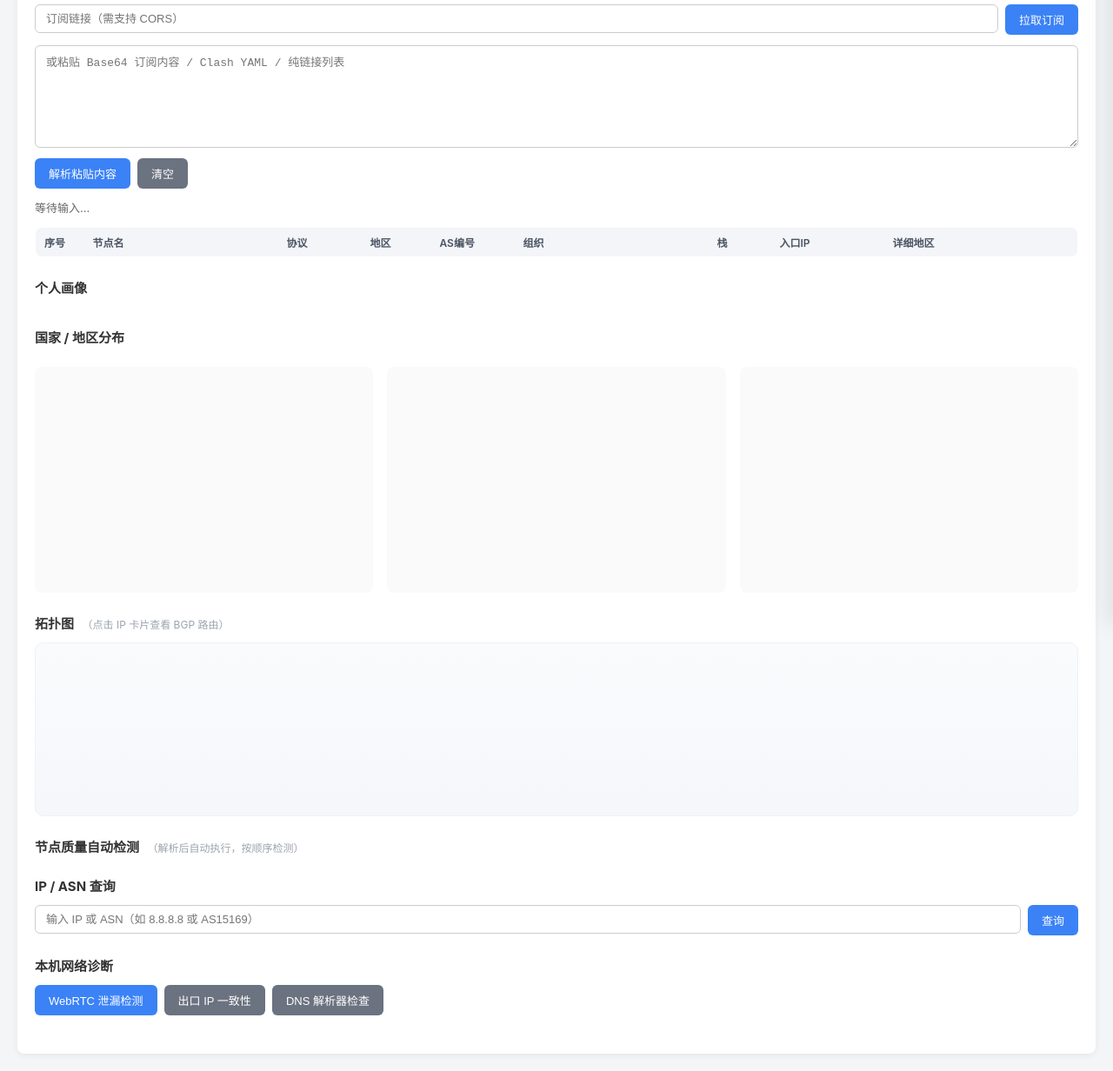
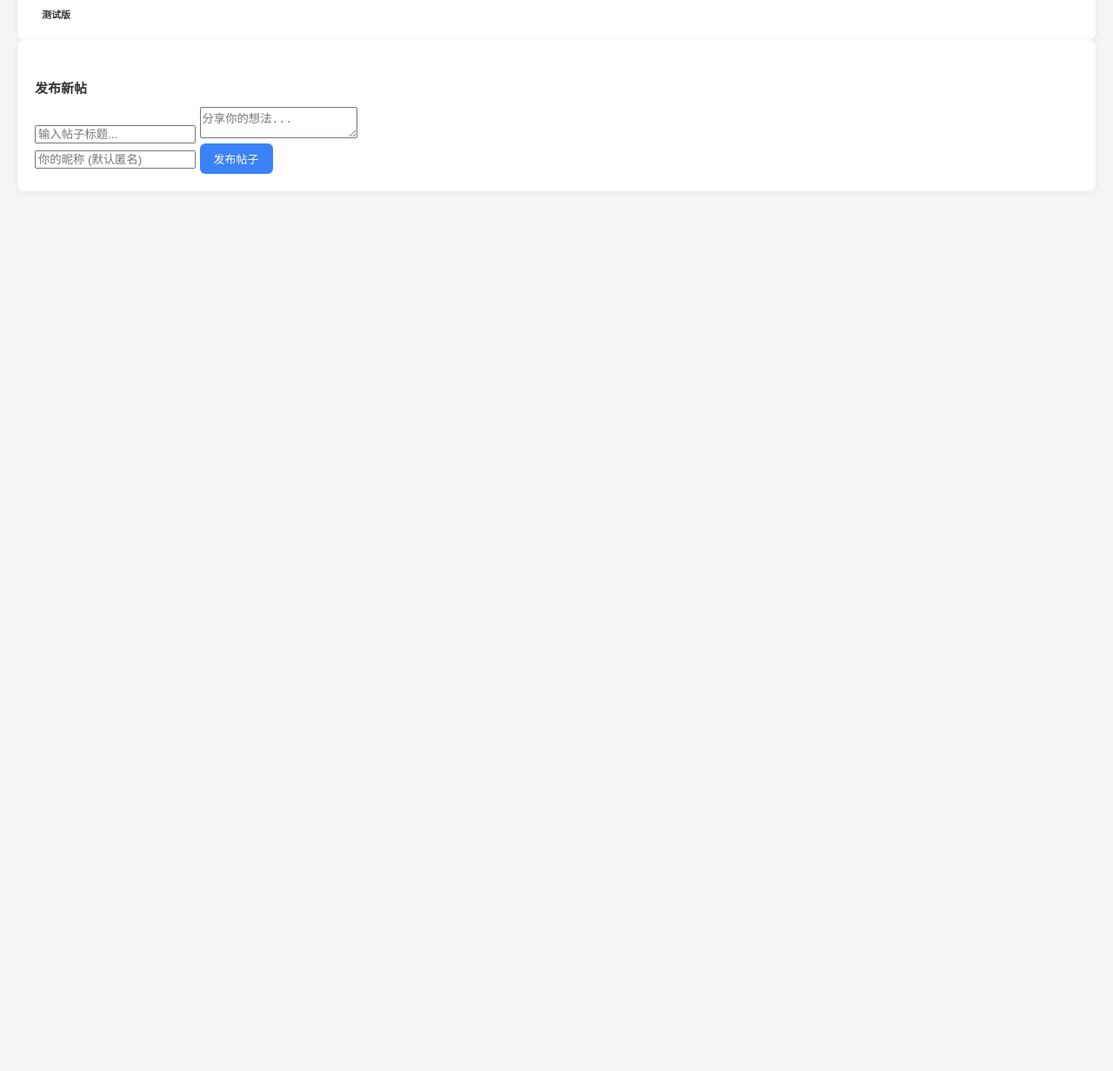
Before and after one commit to OSNewbie/jdcstp, a plain HTML site: page index.html in a window 1280 px wide. Shown: the part 81-1313 px from the top of the page at 87% size. After the commit the page ends 800 px from the top, so only its background shows below. Drawn offline with nearby package versions, Linux system fonts and the light colour scheme.

Commit message:
更新 index.html

```diff
--- a/index.html
+++ b/index.html
@@ -1,90 +1,36 @@
 <!DOCTYPE html>
-<!-- VERSION: 2024-FINAL -->
 <html lang="zh-CN">
 <head>
   <meta charset="UTF-8">
-<meta name="viewport" content="width=device-width, initial-scale=1">
-<title>节点拓扑分析</title>
+  <meta name="viewport" content="width=device-width, initial-scale=1.0">
+  <title>极简论坛测试版</title>
   <link rel="stylesheet" href="style.css">
-<script src="https://cdn.jsdelivr.net/npm/echarts@5/dist/echarts.min.js"></script>
 </head>
 <body>
+  <header>
     <div class="container">
-  <h1>节点拓扑分析</h1>
+      <h1>极简论坛</h1>
+      <span class="badge">测试版</span>
+    </div>
+  </header>
 
-  <div class="input-row">
-    <input id="subUrl" placeholder="订阅链接（需支持 CORS）">
-    <button id="loadUrl">拉取订阅</button>
+  <main class="container">
+    <!-- 发帖区域 -->
+    <div class="card create-post">
+      <h2>发布新帖</h2>
+      <input type="text" id="post-title" placeholder="输入帖子标题...">
+      <textarea id="post-content" placeholder="分享你的想法..."></textarea>
+      <div class="bottom-row">
+        <input type="text" id="post-author" placeholder="你的昵称 (默认匿名)">
+        <button id="submit-btn">发布帖子</button>
       </div>
-  <div class="input-row">
-    <textarea id="subText" placeholder="或粘贴 Base64 订阅内容 / Clash YAML / 纯链接列表"></textarea>
-  </div>
-  <div class="input-row">
-    <button id="loadText">解析粘贴内容</button>
-    <button id="clearBtn" class="secondary">清空</button>
-  </div>
-  <div id="status">等待输入...</div>
-
-  <table id="resultTable">
-    <colgroup>
-      <col style="width:56px"><col><col style="width:96px"><col style="width:80px">
-      <col style="width:96px"><col><col style="width:72px"><col style="width:130px"><col>
-    </colgroup>
-    <thead>
-      <tr>
-        <th>序号</th><th>节点名</th><th>协议</th><th>地区</th><th>AS编号</th>
-        <th>组织</th><th>栈</th><th>入口IP</th><th>详细地区</th>
-      </tr>
-    </thead>
-    <tbody></tbody>
-  </table>
-
-  <h2>个人画像</h2>
-  <div id="profileTags" class="tags"></div>
-
-  <h2>国家 / 地区分布</h2>
-  <div id="countryStats" class="country-stats"></div>
-
-  <div class="charts-row">
-    <div id="protocolChart" class="chart"></div>
-    <div id="regionChart" class="chart"></div>
-    <div id="orgChart" class="chart"></div>
     </div>
 
-  <h2>拓扑图 <span class="hint">（点击 IP 卡片查看 BGP 路由）</span></h2>
-  <div id="topoChart" class="topo"></div>
-
-  <h2>节点质量自动检测 <span class="hint">（解析后自动执行，按顺序检测）</span></h2>
-  <div id="qualityStatus" class="quality-status" style="margin-bottom:12px; font-weight:600; color:#3b82f6;"></div>
-  <div id="qualityTableWrap" class="quality-table-wrap"></div>
-
-  <h2>IP / ASN 查询</h2>
-  <div class="input-row">
-    <input id="queryInput" placeholder="输入 IP 或 ASN（如 8.8.8.8 或 AS15169）">
-    <button id="queryBtn">查询</button>
+    <!-- 帖子列表 -->
+    <div id="post-list" class="post-list">
+      <!-- 列表会由 JS 渲染在这里 -->
     </div>
-  <div id="queryResult" class="query-result"></div>
-
-  <h2>本机网络诊断</h2>
-  <div class="diag-row">
-    <button id="diagWebrtc">WebRTC 泄漏检测</button>
-    <button id="diagEgress" class="secondary">出口 IP 一致性</button>
-    <button id="diagDns" class="secondary">DNS 解析器检查</button>
-  </div>
-  <div id="diagResult" class="diag-result"></div>
-</div>
-
-<div class="drawer-mask" id="drawerMask"></div>
-<aside class="drawer" id="bgpDrawer">
-  <header class="drawer-head">
-    <div>
-      <div class="drawer-title" id="drawerIp">—</div>
-      <div class="drawer-sub" id="drawerSub">—</div>
-    </div>
-    <button class="drawer-close" id="drawerClose">✕</button>
-  </header>
-  <div class="drawer-body" id="drawerBody"></div>
-</aside>
+  </main>
 
   <script src="app.js"></script>
 </body>
```
Lines whose indentation alone changed are shown as unchanged.
